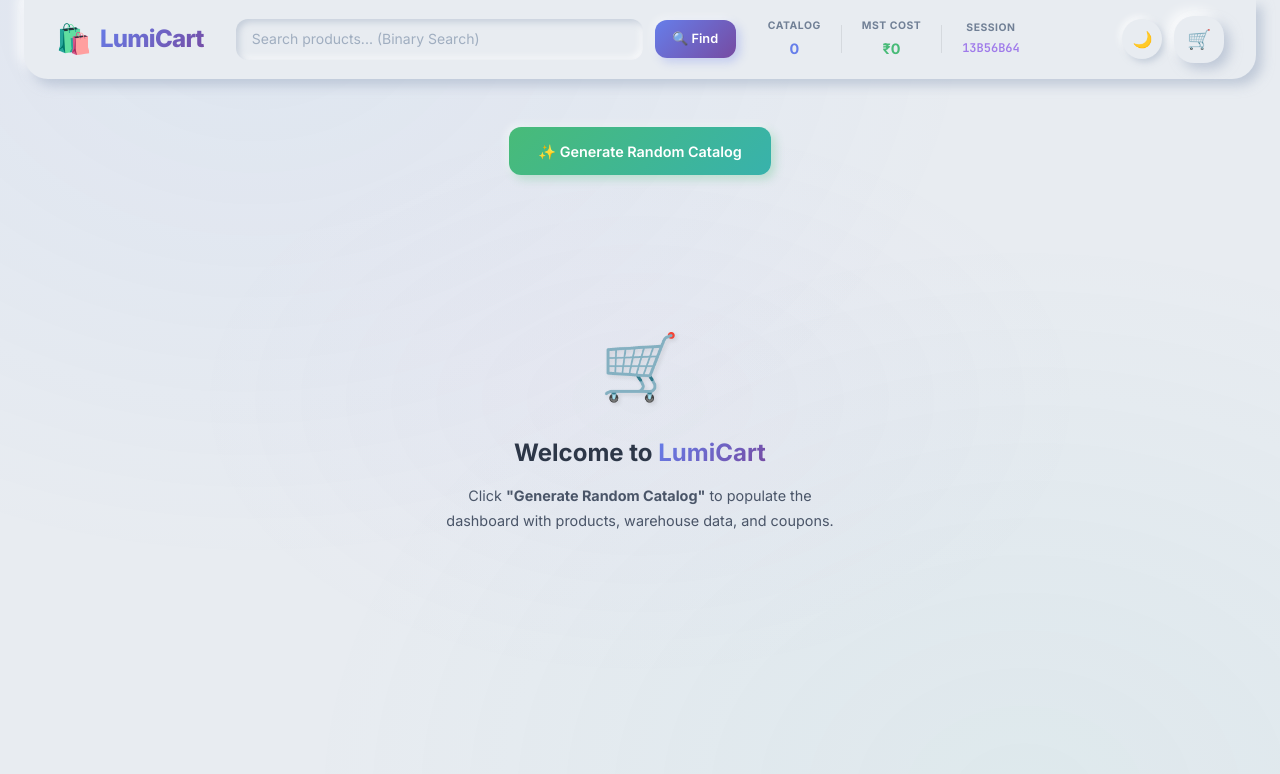
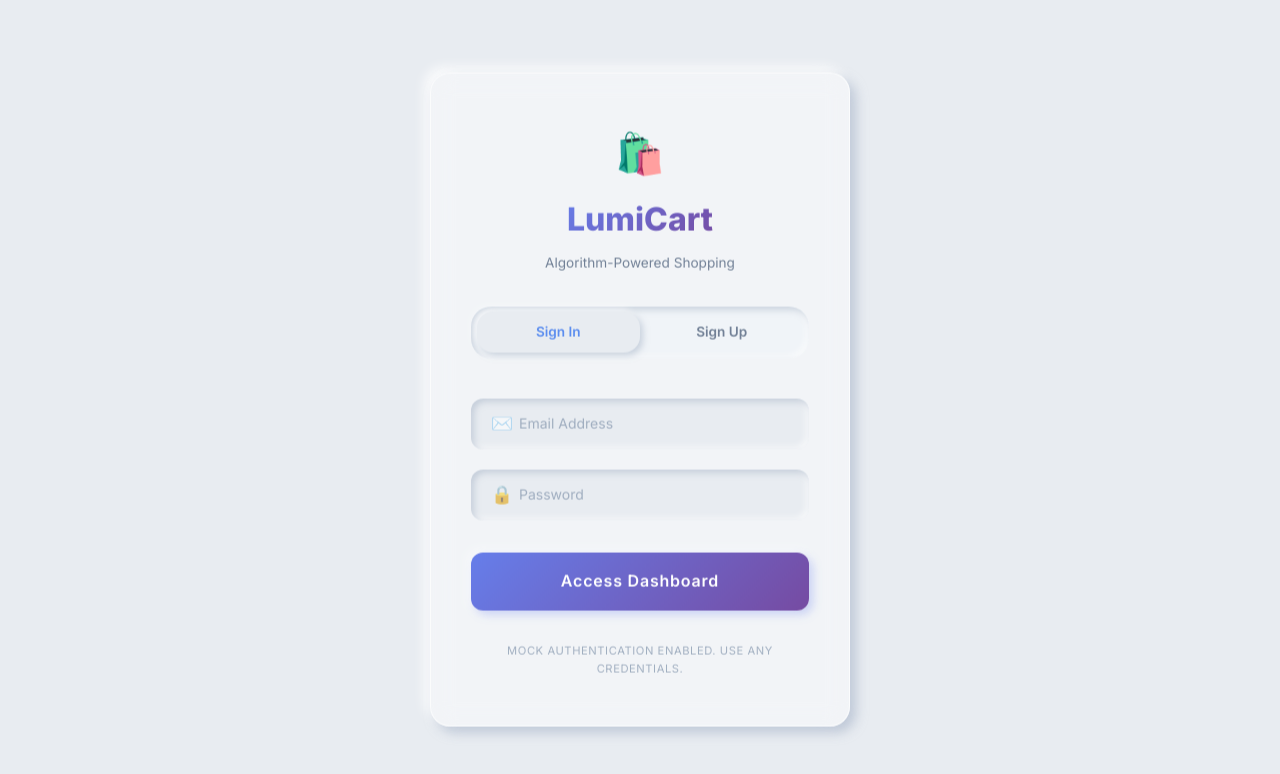
Before and after one commit to S1ddharthS/LumiCart, a React (Vite) app in the folder frontend/: page / in a window 1280 px wide. Shown: the top 774 px of the page. Built offline with nearby package versions, Linux system fonts and the light colour scheme.

Commit message:
Add AuthPage and authentication state to LumiCart

```diff
--- a/frontend/src/App.jsx
+++ b/frontend/src/App.jsx
@@ -10,6 +10,7 @@ import PromoTargeter from './components/PromoTargeter';
 import DiagnosticsTerminal from './components/DiagnosticsTerminal';
 import GlobalControls from './components/GlobalControls';
 import FloydMatrixModal from './components/FloydMatrixModal';
+import AuthPage from './components/AuthPage';
 import { useAlgorithms } from './hooks/useAlgorithms';
 
 /* ============================
@@ -108,6 +109,8 @@ const initialState = {
   sessionToken: crypto.randomUUID().split('-')[0].toUpperCase(),
   showFloydModal: false,
   highlightedProduct: -1,
+  isAuthenticated: false,
+  userProfile: null,
 };
 
 function reducer(state, action) {
@@ -157,6 +160,10 @@ function reducer(state, action) {
       return { ...state, logs: [] };
     case 'CLEAR_HIGHLIGHT':
       return { ...state, highlightedProduct: -1 };
+    case 'LOGIN':
+      return { ...state, isAuthenticated: true, userProfile: action.payload };
+    case 'LOGOUT':
+      return { ...initialState, sessionToken: state.sessionToken, logs: [] };
     default:
       return state;
   }
@@ -210,6 +217,10 @@ function App() {
 
   return (
     <div className="app">
+      {!state.isAuthenticated ? (
+        <AuthPage onLogin={(profile) => dispatch({ type: 'LOGIN', payload: profile })} />
+      ) : (
+        <>
           <Navbar
             catalogCount={state.catalog.length}
             mstCost={mstCost}
@@ -220,6 +231,8 @@ function App() {
             searchLoading={algorithms.loading.search}
             theme={theme}
             onToggleTheme={toggleTheme}
+            userProfile={state.userProfile}
+            onLogout={() => dispatch({ type: 'LOGOUT' })}
           />
 
           <div style={{ marginTop: '2rem' }}>
@@ -334,13 +347,14 @@ function App() {
         </div>
       )}
 
-      {/* Floyd-Warshall Matrix Modal */}
           {state.showFloydModal && state.floydResult && (
             <FloydMatrixModal
               result={state.floydResult}
               onClose={() => dispatch({ type: 'CLOSE_FLOYD_MODAL' })}
             />
           )}
+        </>
+      )}
     </div>
   );
 }
--- /dev/null
+++ b/frontend/src/components/AuthPage.jsx
@@ -0,0 +1,194 @@
+import { useState } from 'react';
+
+export default function AuthPage({ onLogin }) {
+  const [isLogin, setIsLogin] = useState(true);
+  const [email, setEmail] = useState('');
+  const [password, setPassword] = useState('');
+  const [name, setName] = useState('');
+
+  const handleSubmit = (e) => {
+    e.preventDefault();
+    if (!email || !password) return;
+    if (!isLogin && !name) return;
+
+    // Mock authentication
+    onLogin({
+      email,
+      name: isLogin ? email.split('@')[0] : name
+    });
+  };
+
+  return (
+    <div className="auth-container">
+      <div className="auth-card glass-neo-card animate-float" style={{ animationDuration: '6s' }}>
+        <div className="auth-header">
+          <span className="logo-icon" style={{ fontSize: '2.5rem', marginBottom: '0.5rem' }}>🛍️</span>
+          <h2 className="gradient-text" style={{ fontSize: '2rem', fontWeight: 800 }}>LumiCart</h2>
+          <p style={{ color: 'var(--text-muted)', fontSize: '0.85rem', marginTop: '0.5rem' }}>
+            Algorithm-Powered Shopping
+          </p>
+        </div>
+
+        <form onSubmit={handleSubmit} className="auth-form">
+          <div className="form-toggle">
+            <button
+              type="button"
+              className={`toggle-btn ${isLogin ? 'active' : ''}`}
+              onClick={() => setIsLogin(true)}
+            >
+              Sign In
+            </button>
+            <button
+              type="button"
+              className={`toggle-btn ${!isLogin ? 'active' : ''}`}
+              onClick={() => setIsLogin(false)}
+            >
+              Sign Up
+            </button>
+          </div>
+
+          <div className="input-group">
+            {!isLogin && (
+              <div className="input-wrapper animate-fade-in">
+                <span className="input-icon">👤</span>
+                <input
+                  type="text"
+                  className="neo-input"
+                  placeholder="Full Name"
+                  value={name}
+                  onChange={(e) => setName(e.target.value)}
+                  required={!isLogin}
+                />
+              </div>
+            )}
+            <div className="input-wrapper">
+              <span className="input-icon">✉️</span>
+              <input
+                type="email"
+                className="neo-input"
+                placeholder="Email Address"
+                value={email}
+                onChange={(e) => setEmail(e.target.value)}
+                required
+              />
+            </div>
+            <div className="input-wrapper">
+              <span className="input-icon">🔒</span>
+              <input
+                type="password"
+                className="neo-input"
+                placeholder="Password"
+                value={password}
+                onChange={(e) => setPassword(e.target.value)}
+                required
+              />
+            </div>
+          </div>
+
+          <button type="submit" className="btn-neo filled-blue submit-btn">
+            {isLogin ? 'Access Dashboard' : 'Create Account'}
+          </button>
+        </form>
+
+        <div className="auth-footer">
+          Mock Authentication enabled. Use any credentials.
+        </div>
+      </div>
+
+      <style>{`
+        .auth-container {
+          min-height: 100vh;
+          display: flex;
+          align-items: center;
+          justify-content: center;
+          padding: 2rem;
+          background: var(--bg-primary);
+        }
+        .auth-card {
+          width: 100%;
+          max-width: 420px;
+          padding: 3rem 2.5rem;
+          display: flex;
+          flex-direction: column;
+          align-items: center;
+        }
+        .auth-header {
+          text-align: center;
+          margin-bottom: 2rem;
+          display: flex;
+          flex-direction: column;
+          align-items: center;
+        }
+        .auth-form {
+          width: 100%;
+          display: flex;
+          flex-direction: column;
+          gap: 1.5rem;
+        }
+        .form-toggle {
+          display: flex;
+          background: var(--bg-secondary);
+          border-radius: var(--radius-lg);
+          padding: 0.35rem;
+          box-shadow: var(--neo-shadow-inset);
+          margin-bottom: 1rem;
+        }
+        .toggle-btn {
+          flex: 1;
+          padding: 0.6rem;
+          border: none;
+          background: transparent;
+          border-radius: var(--radius-md);
+          font-weight: 600;
+          font-size: 0.85rem;
+          color: var(--text-muted);
+          cursor: pointer;
+          transition: all 0.3s ease;
+        }
+        .toggle-btn.active {
+          background: var(--bg-primary);
+          color: var(--accent-blue);
+          box-shadow: var(--neo-shadow-raised-sm);
+        }
+        .input-group {
+          display: flex;
+          flex-direction: column;
+          gap: 1.25rem;
+        }
+        .input-wrapper {
+          position: relative;
+          display: flex;
+          align-items: center;
+        }
+        .input-icon {
+          position: absolute;
+          left: 1.25rem;
+          font-size: 1.1rem;
+          opacity: 0.6;
+          pointer-events: none;
+        }
+        .input-wrapper .neo-input {
+          width: 100%;
+          padding-left: 3rem;
+          padding-top: 0.9rem;
+          padding-bottom: 0.9rem;
+        }
+        .submit-btn {
+          margin-top: 0.5rem;
+          padding: 1rem;
+          font-size: 1rem;
+          justify-content: center;
+          letter-spacing: 0.05em;
+        }
+        .auth-footer {
+          margin-top: 2rem;
+          font-size: 0.7rem;
+          color: var(--text-light);
+          text-align: center;
+          letter-spacing: 0.05em;
+          text-transform: uppercase;
+        }
+      `}</style>
+    </div>
+  );
+}
--- a/frontend/src/components/Navbar.jsx
+++ b/frontend/src/components/Navbar.jsx
@@ -1,6 +1,6 @@
 import { useState, useCallback } from 'react';
 
-export default function Navbar({ catalogCount, mstCost, sessionToken, cartCount, catalog, onSearch, searchLoading, theme, onToggleTheme }) {
+export default function Navbar({ catalogCount, mstCost, sessionToken, cartCount, catalog, onSearch, searchLoading, theme, onToggleTheme, userProfile, onLogout }) {
   const [searchTerm, setSearchTerm] = useState('');
 
   const handleSearch = useCallback(async (e) => {
@@ -56,6 +56,17 @@ export default function Navbar({ catalogCount, mstCost, sessionToken, cartCount,
 
         {/* Actions */}
         <div className="nav-actions">
+          {userProfile && (
+            <div style={{ display: 'flex', alignItems: 'center', gap: '0.75rem', marginRight: '0.5rem', paddingRight: '1rem', borderRight: '1px solid rgba(0,0,0,0.1)' }}>
+              <span style={{ fontSize: '0.85rem', fontWeight: 600, color: 'var(--text-secondary)' }}>
+                Hi, <span className="text-blue">{userProfile.name}</span>
+              </span>
+              <button onClick={onLogout} className="btn-neo" style={{ padding: '0.4rem 0.8rem', fontSize: '0.75rem' }} title="Logout">
+                Logout
+              </button>
+            </div>
+          )}
+
           {/* Theme Toggle */}
           <button onClick={onToggleTheme} className="btn-neo" style={{ padding: '0.55rem', borderRadius: '50%', fontSize: '1rem', width: '2.5rem', height: '2.5rem', display: 'flex', alignItems: 'center', justifyContent: 'center' }} title="Toggle Theme">
             {theme === 'light' ? '🌙' : '☀️'}
```
Lines whose indentation alone changed are shown as unchanged.
